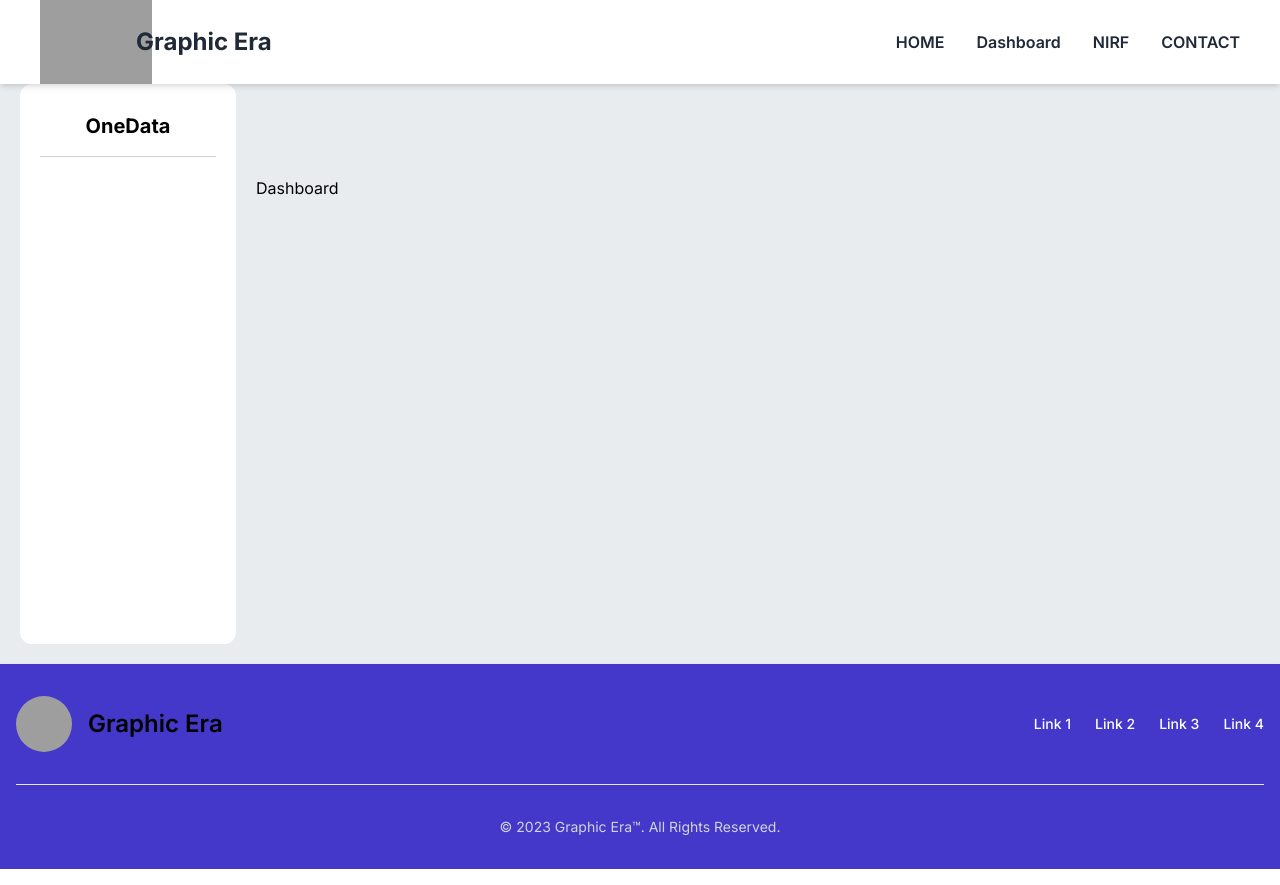
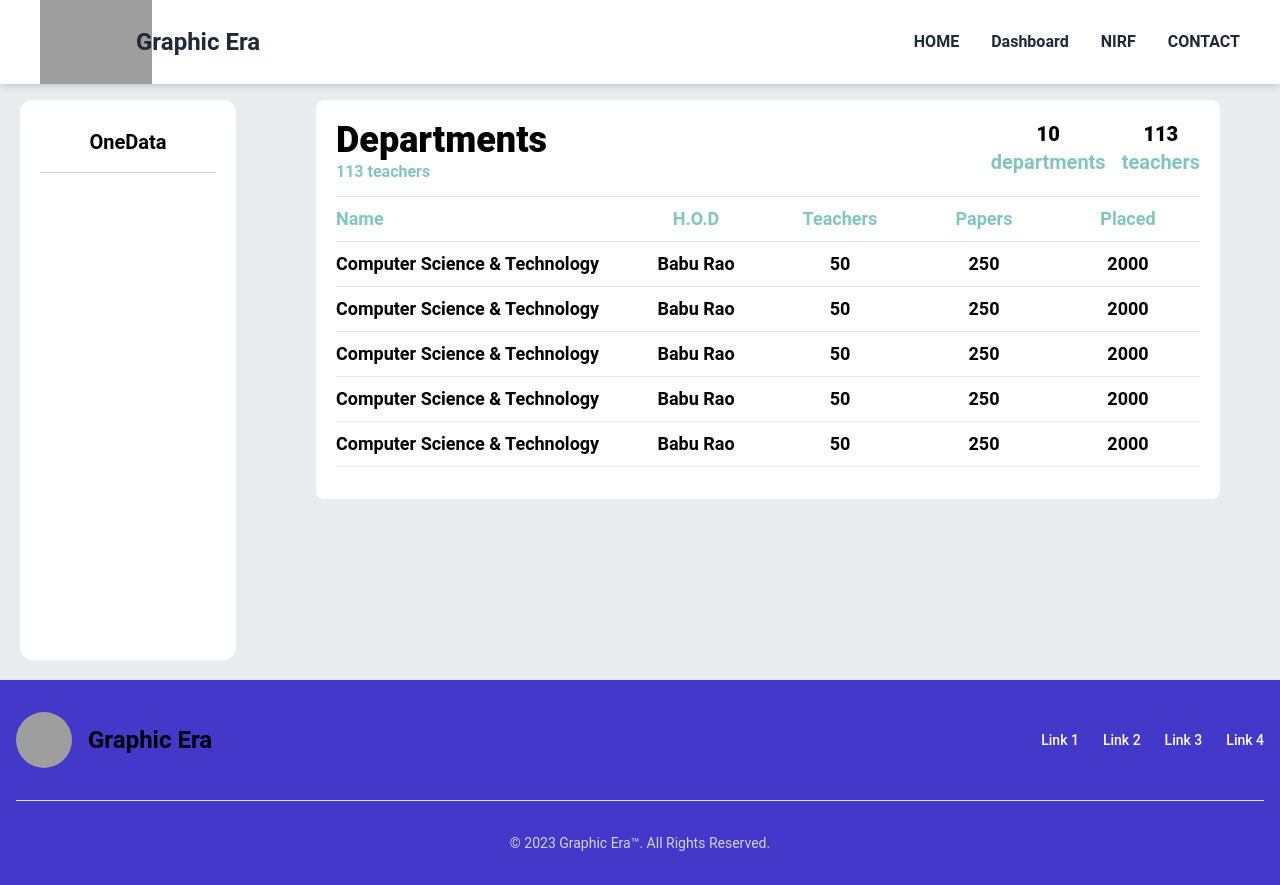
Before and after one commit to Pranshu1sati/OneData-Front, a Next.js app: page /Dashboard in a window 1280 px wide. Built offline with nearby package versions, Linux system fonts and the light colour scheme; grey boxes are pictures that could not be loaded.

Commit message:
department-container-created

```diff
--- a/src/app/Dashboard/page.tsx
+++ b/src/app/Dashboard/page.tsx
@@ -1,6 +1,10 @@
+import DepartmentContainer from "../components/DashboardComponents/DepartmentContainer"
+
 const Dashboard = () => {
   return (
-    <div className="mt-28">Dashboard</div>
+    <article className=" p-5 w-full">
+      <DepartmentContainer/>
+    </article>
   )
 }
 export default Dashboard
--- /dev/null
+++ b/src/app/components/DashboardComponents/DepartmentContainer.tsx
@@ -0,0 +1,46 @@
+import React from 'react'
+import DepartmentList from './DepartmentList'
+
+export default function DepartmentContainer() {
+  return (
+    <article className='w-full rounded-lg p-5 bg-white text-black'>
+        <div className='w-full flex '>
+            <div>
+                <h1 className='font-extrabold text-4xl'>Departments</h1>
+                <h2 className='font-semibold text-[#83c5be]'>113 teachers</h2>
+            </div>
+            <div className='flex  ml-auto'>
+                <div className='font-extrabold flex flex-col items-center mx-4 text-xl'>
+                    <div>10</div>
+                    <div className='font-semibold text-[#83c5be]'>departments</div>
+                </div>
+                <div className='font-extrabold flex flex-col items-center text-xl'>
+                    <div>113</div>
+                    <div className='font-semibold text-[#83c5be]'>teachers</div>
+                </div>
+            </div>
+        </div>
+        <section className='w-full my-3'>
+            <hr />
+            <div id='department-header' className='grid grid-cols-6 my-2 text-[#83c5be] font-semibold text-lg'>
+                <h3 className='col-span-2'>Name</h3>
+                <h3 className='text-center'>H.O.D</h3>
+                <h3 className='text-center'>Teachers</h3>
+                <h3 className='text-center'>Papers</h3>
+                <h3 className='text-center'>Placed</h3>
+            </div>
+            <hr />
+            <DepartmentList/>
+            <hr />
+            <DepartmentList/>
+            <hr />
+            <DepartmentList/>
+            <hr />
+            <DepartmentList/>
+            <hr />
+            <DepartmentList/>
+            <hr />
+        </section>
+    </article>
+  )
+}
--- /dev/null
+++ b/src/app/components/DashboardComponents/DepartmentList.tsx
@@ -0,0 +1,13 @@
+import React from 'react'
+
+export default function DepartmentList() {
+    return (
+        <div  className='grid grid-cols-6 my-2 text-black font-bold text-lg'>
+            <h3 className='col-span-2'>Computer Science & Technology</h3>
+            <h3 className='text-center'>Babu Rao</h3>
+            <h3 className='text-center'>50</h3>
+            <h3 className='text-center'>250</h3>
+            <h3 className='text-center'>2000</h3>
+        </div>
+    )
+}
--- a/src/app/components/PageLayout.tsx
+++ b/src/app/components/PageLayout.tsx
@@ -7,12 +7,12 @@ const PageLayout = ({ children }: any) => {
   return (
     <>
       <Header />
-      <div className='w-full md:grid md:grid-cols-5 mt-16 h-[75vh] bg-[#e9ecef]'>
+      <div className='w-full md:grid md:grid-cols-5 mt-20 h-[75vh] bg-[#e9ecef]'>
         {/* we need to hide this in login and signup page , check if user is present in context if and then use conditional rendering */}
         <section className='hidden col-span-1 md:flex h-full  w-full md:flex-col'>
           <SideBar/>
         </section>
-        <main className=' flex flex-col' >
+        <main className='col-span-4 flex flex-col px-10' >
           {children}
         </main>
       </div>
--- a/src/app/globals.css
+++ b/src/app/globals.css
@@ -1,6 +1,12 @@
 @tailwind base;
 @tailwind components;
 @tailwind utilities;
+/* globals.css */
+
+@import url('https://fonts.googleapis.com/css2?family=Roboto&display=swap');
+.font-roboto {
+  font-family: 'Roboto', sans-serif;
+}
 /*
 :root {
   --foreground-rgb: 0, 0, 0;
--- a/src/app/layout.tsx
+++ b/src/app/layout.tsx
@@ -1,26 +1,33 @@
-import './globals.css'
+// RootLayout.tsx (or RootLayout.js)
 
-import type { Metadata } from 'next'
-import { Inter } from 'next/font/google'
-import PageLayout from './components/PageLayout'
+import './globals.css'; // Import your global CSS file
 
-const inter = Inter({ subsets: ['latin'] })
+import type { Metadata } from 'next';
+import PageLayout from './components/PageLayout';
 
 export const metadata: Metadata = {
   title: 'Auth Login For One Data',
   description: 'Generated by create next app',
-}
+};
 
 export default function RootLayout({
   children,
 }: {
-  children: React.ReactNode
+  children: React.ReactNode;
 }) {
   return (
     <html lang="en">
-      <body className={inter.className}>
+      <head>
+        <link rel="preconnect" href="https://fonts.googleapis.com" />
+        <link
+          rel="preconnect"
+          href="https://fonts.gstatic.com"
+          crossOrigin=""
+        />
+      </head>
+      <body className='font-roboto'>
         <PageLayout>{children}</PageLayout>
-        </body>
+      </body>
     </html>
-  )
+  );
 }
```
